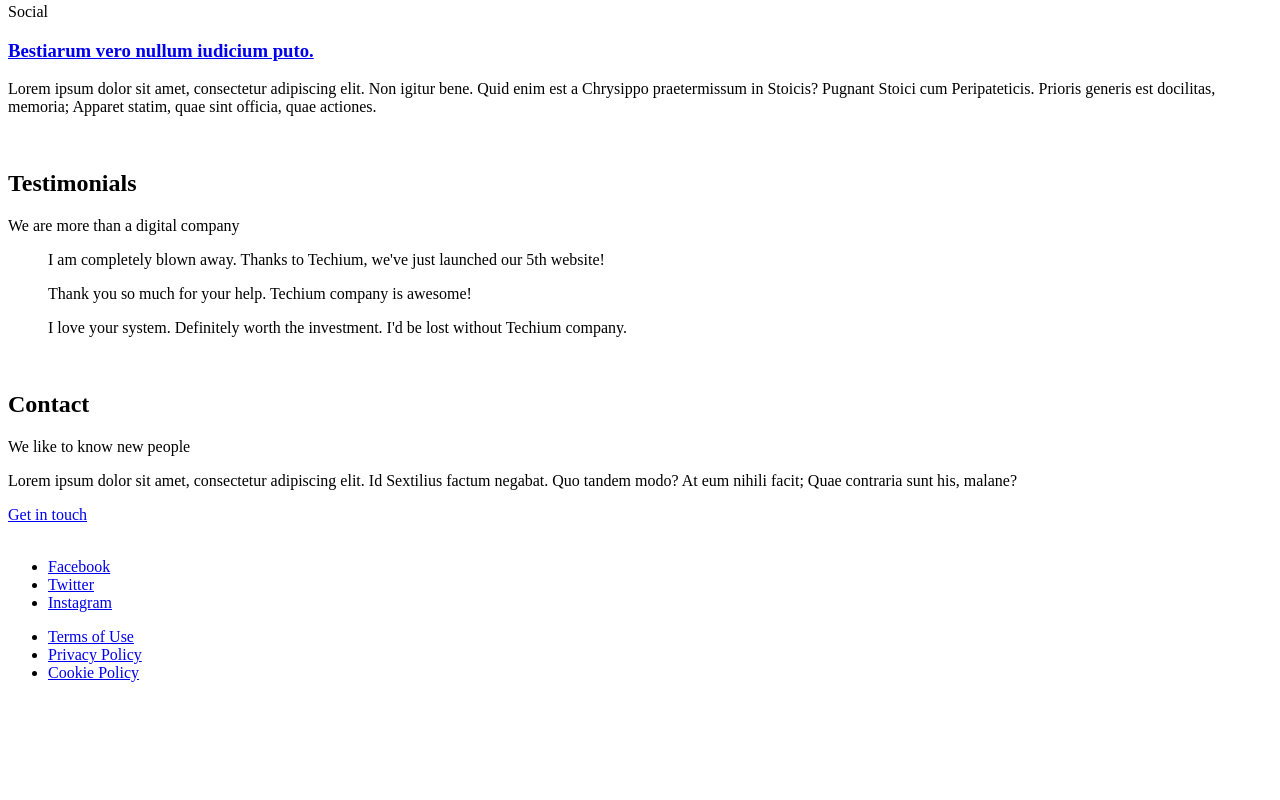
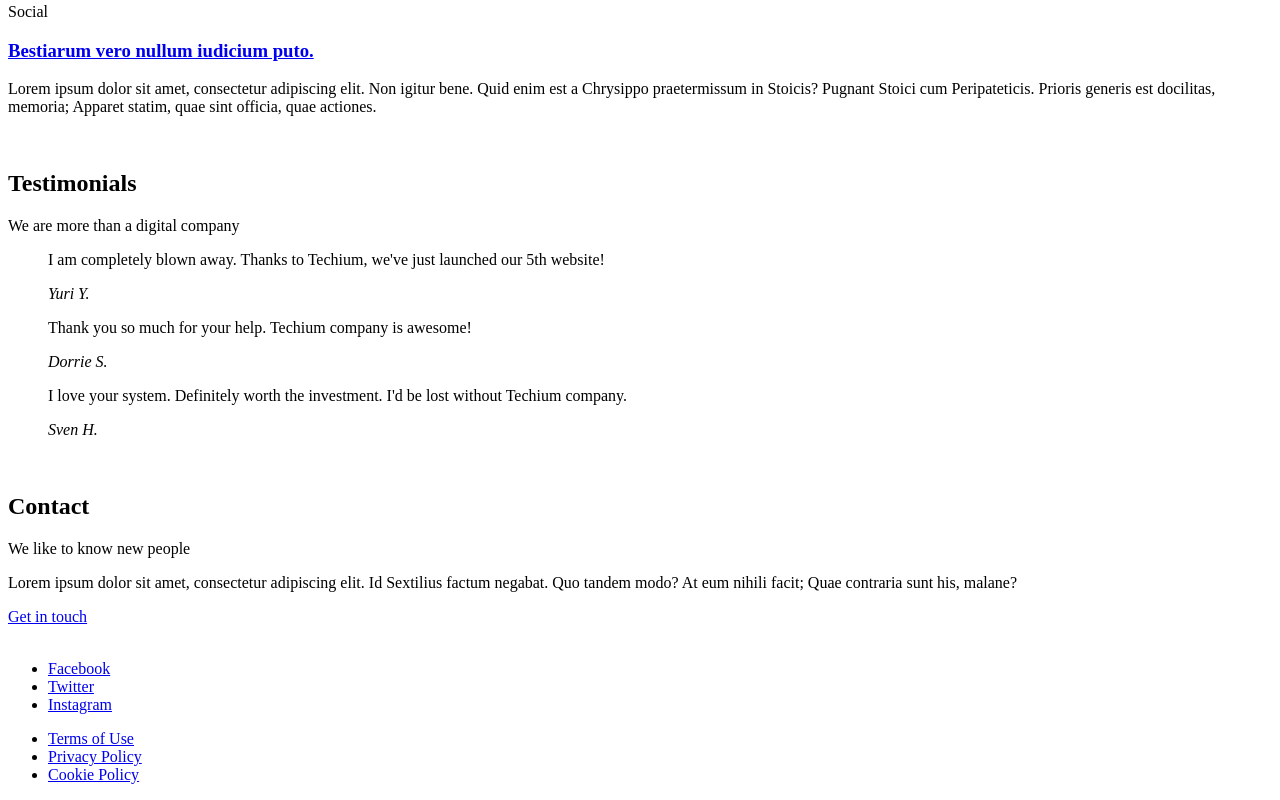
Before and after one commit to hug0-cstrs/holbertonschool-web_front_end, a plain HTML site: page html_advanced/29-index.html in a window 1280 px wide. Shown: the part 1758-2558 px from the top of the page. Before the commit the page ends 2456 px from the top, so only its background shows below. Drawn offline with Linux system fonts and the light colour scheme.

Commit message:
updtae file

```diff
--- a/html_advanced/29-index.html
+++ b/html_advanced/29-index.html
@@ -141,18 +141,21 @@
 					</header>
 					<div>
 						<article>
-							<blockquote cite="Yuri Y.">
-								I am completely blown away. Thanks to Techium, we've just launched our 5th website!
+							<blockquote>
+								<p>I am completely blown away. Thanks to Techium, we've just launched our 5th website!</p>
+								<cite>Yuri Y.</cite>
 							</blockquote>
 						</article>
 						<article>
-							<blockquote cite="Dorrie S.">
-								Thank you so much for your help. Techium company is awesome!
+							<blockquote>
+								<p>Thank you so much for your help. Techium company is awesome!</p>
+								<cite>Dorrie S.</cite>
 							</blockquote>
 						</article>
 						<article>
-							<blockquote cite="Sven H.">
-								I love your system. Definitely worth the investment. I'd be lost without Techium company.
+							<blockquote>
+								<p>I love your system. Definitely worth the investment. I'd be lost without Techium company.</p>
+								<cite>Sven H.</cite>
 							</blockquote>
 						</article>
 					</div>
```
